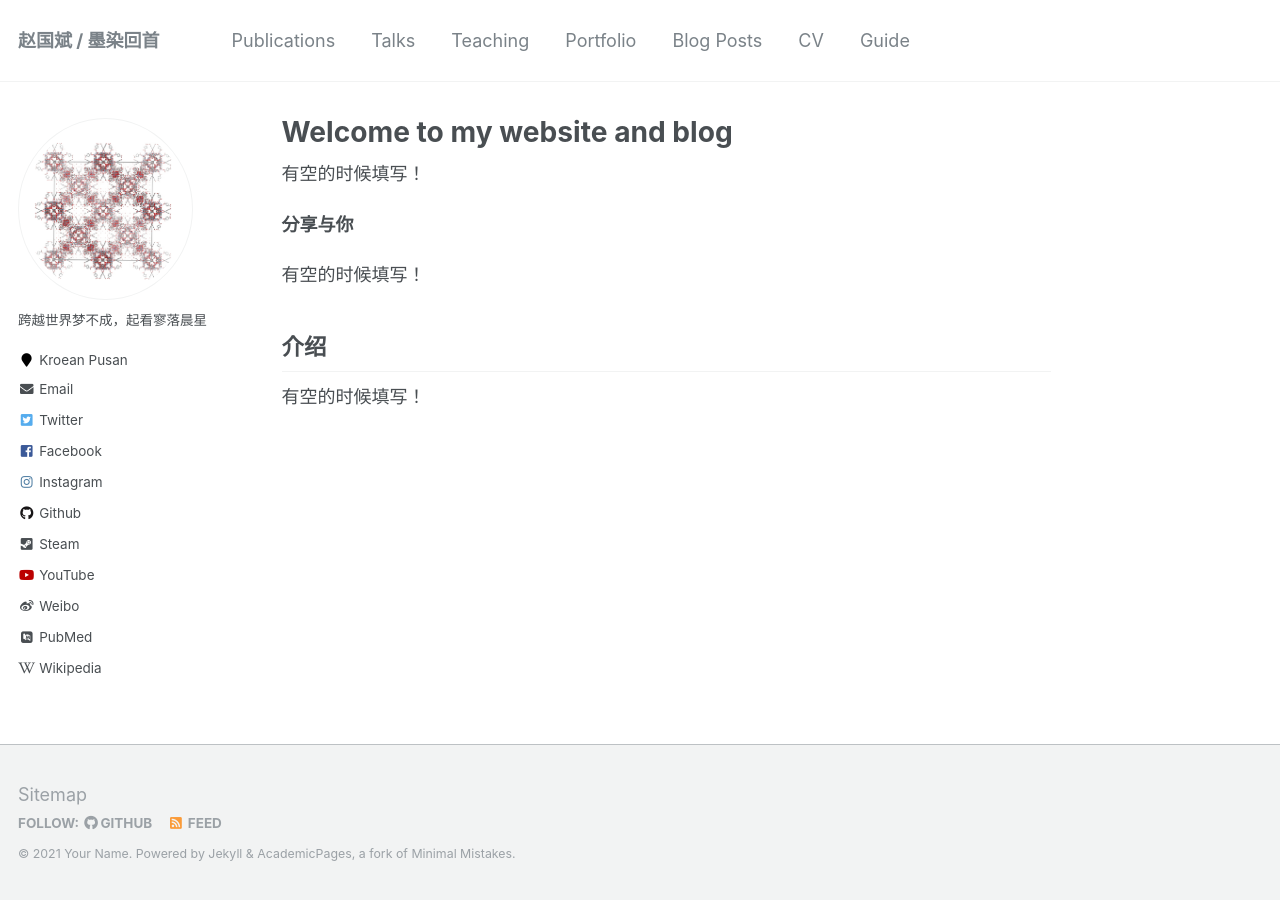
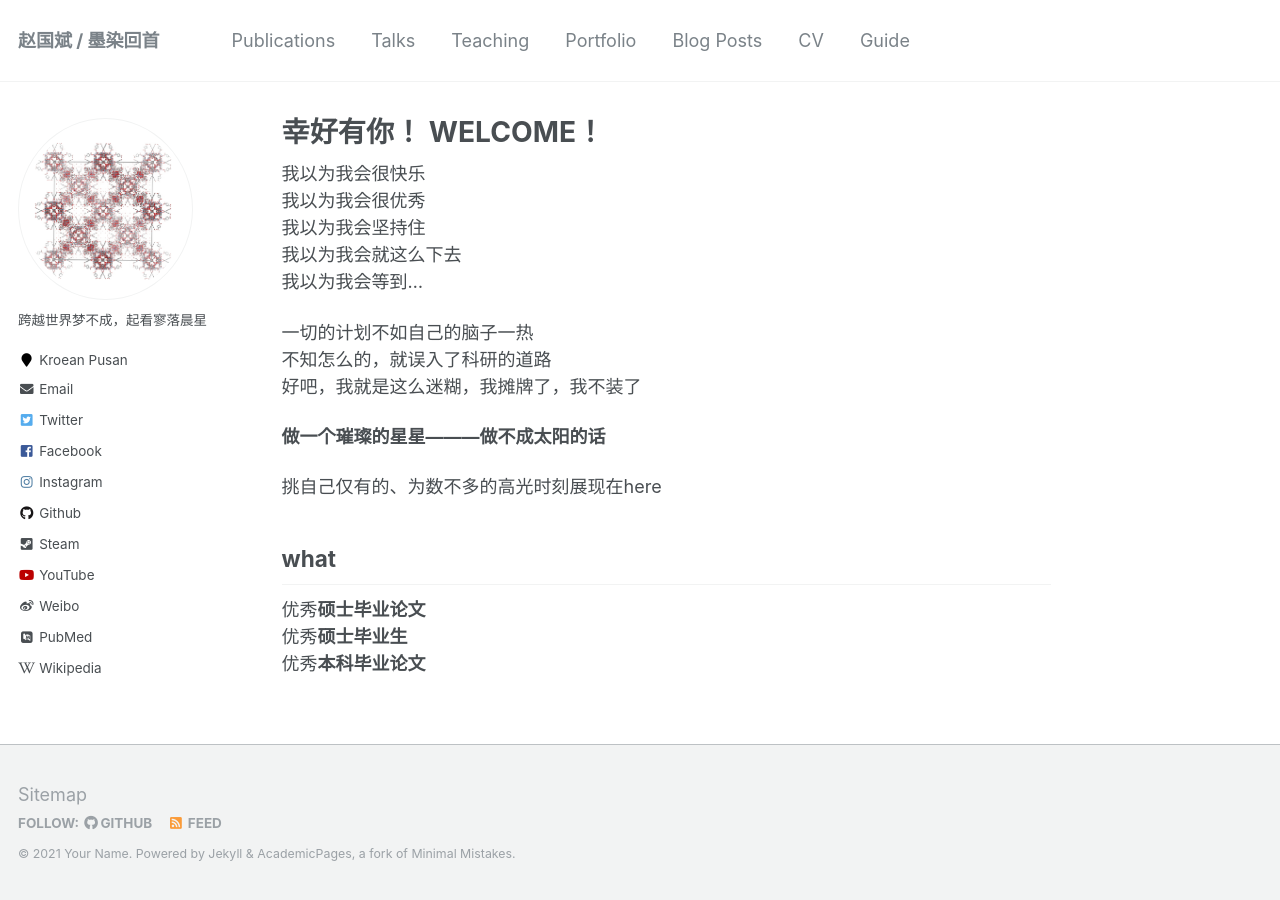
Before and after one commit to sxm13/ZGBshenxiaomoCV.github.io, a Jekyll site: the page built from _pages/about.md, in a window 1280 px wide. Built offline with Jekyll 4.4.1, drawn with Linux system fonts in a browser that asks for light colours; some web fonts are replaced.

Commit message:
Update about.md

```diff
--- a/_pages/about.md
+++ b/_pages/about.md
@@ -1,6 +1,6 @@
 ---
 permalink: /
-title: "Welcome to my website and blog"
+title: "幸好有你！ WELCOME！"
 excerpt: "About me"
 author_profile: true
 redirect_from:
@@ -8,12 +8,22 @@ redirect_from:
   - /about.html
 ---
 
-有空的时候填写！
+我以为我会很快乐
+我以为我会很优秀
+我以为我会坚持住
+我以为我会就这么下去
+我以为我会等到...
 
-**分享与你**
+一切的计划不如自己的脑子一热
+不知怎么的，就误入了科研的道路
+好吧，我就是这么迷糊，我摊牌了，我不装了
 
-有空的时候填写！
+**做一个璀璨的星星———做不成太阳的话**
 
-介绍
+挑自己仅有的、为数不多的高光时刻展现在here
+
+what
 ------
-有空的时候填写！
+优秀**硕士毕业论文**
+优秀**硕士毕业生**
+优秀**本科毕业论文**
```
